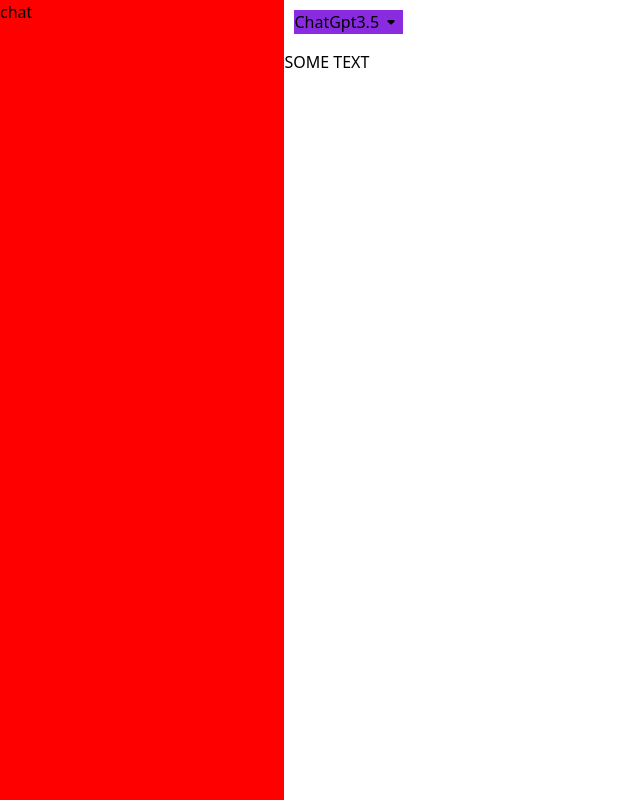
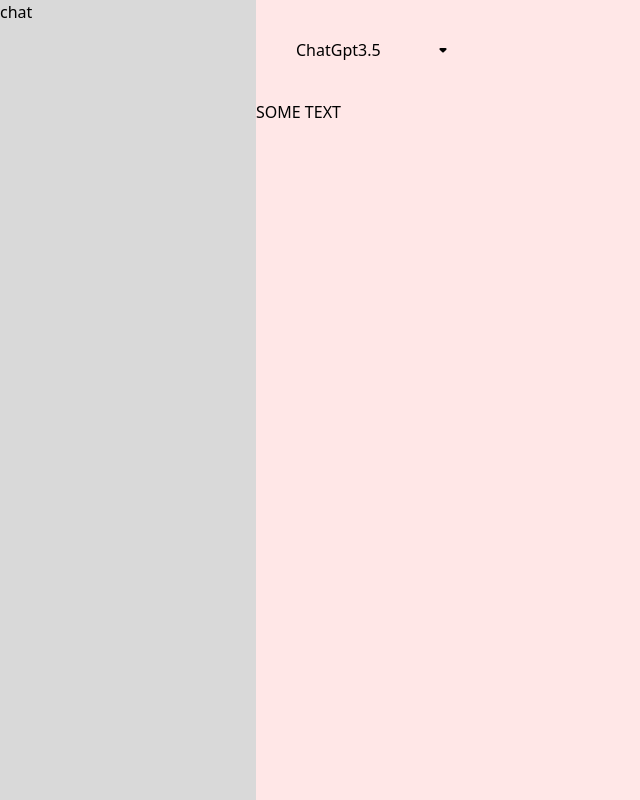
Before and after one commit to mykola-mmm/react-chatgpt, a React (Vite) app: page / in a window 1280 px wide. Shown: the whole page, without its empty margins (0-640 px from the left). Built offline with nearby package versions, Linux system fonts and the light colour scheme.

Commit message:
added logos, fixed key render issue

```diff
--- a/src/components/dropdown/dropdown.jsx
+++ b/src/components/dropdown/dropdown.jsx
@@ -2,57 +2,96 @@ import React from "react";
 import ArrowDropDownRoundedIcon from "@mui/icons-material/ArrowDropDownRounded";
 import { useState, useRef, useEffect, useCallback } from "react";
 import detectClickOutside from "../../utils/detectClickOutside";
+import Switch from "@mui/material/Switch";
+import InfoOutlinedIcon from '@mui/icons-material/InfoOutlined';
+
+const modelList = [
+  {
+      "logo_path": "/chatgpt3.5.png",
+      "name": "ChatGPT-3.5",
+      "description": "ChatGPT-3.5 is a state-of-the-art language model developed by OpenAI, capable of understanding and generating human-like text based on the input it receives. It builds upon the success of previous iterations and incorporates advancements in natural language processing and machine learning techniques."
+  },
+  {
+      "logo_path": "/chatgpt3.5.png",
+      "name": "ChatGPT-4",
+      "description": "ChatGPT-4 represents the next evolution in conversational AI technology. Building upon the foundations of its predecessors, ChatGPT-4 boasts even greater capabilities in understanding context, generating coherent responses, and exhibiting more nuanced language understanding. It sets a new standard for human-like interactions in AI-driven conversations."
+  }
+]
 
 
 export default function DropDown() {
   const [isDropDownOpen, setIsDropDownOpen] = useState(false);
 
-const tst_ref = useRef("button_tst");
+  const dropdownButtonRef = useRef();
   return (
     <>
-      <button  ref={tst_ref} onClick={() => setIsDropDownOpen(!isDropDownOpen)}>
-        <span className="model-name">ChatGpt</span>
-        <span className="version">3.5</span>
+      <button
+        ref={dropdownButtonRef}
+        onClick={() => setIsDropDownOpen(!isDropDownOpen)}
+      >
+        <span className="model-name">
+          ChatGpt
+          <span className="version">3.5</span>
+        </span>
         <ArrowDropDownRoundedIcon />
       </button>
       {isDropDownOpen && (
         <DropDownMenu
           onClickOutsideHandler={setIsDropDownOpen}
+          exceptionElementsRef={[dropdownButtonRef]}
         />
       )}
     </>
   );
 }
 
-function DropDownMenu({ onClickOutsideHandler }) {
+function DropDownMenu({ onClickOutsideHandler, exceptionElementsRef = [] }) {
 
-    const tst_ref = useRef("button_tst");
-      const wrapperRef = useRef("menu");
-      detectClickOutside(wrapperRef, () => {
-        onClickOutsideHandler(false);
-      }, [tst_ref]);
+  const [switchOn, setSwitchOn] = useState(false);
+
+  const wrapperRef = useRef("menu");
+  detectClickOutside(wrapperRef, exceptionElementsRef, () => {
+    onClickOutsideHandler(false);
+  });
 
   return (
     <>
       <div className="dropdownmenu-wrapper" ref={wrapperRef}>
         <div className="dropdownmenu-header">
-          <span></span>
+          <span>Model</span>
+          <InfoOutlinedIcon />
         </div>
         <div className="model-list">
-          <DropDownMenuModel />
+          {
+            modelList.length > 0
+            ? modelList.map((model, index) => {
+              return (
+                DropDownMenuItem({...model, index})
+              )
+            })
+            : null
+          }
+        </div>
+          <div className="dropdownmenu-footer" onClick={()=>setSwitchOn(!switchOn)}>
+          <div className="extra-options">
+            <img src="" alt="" />
+            <span>Model</span>
+          </div>
+
+          <Switch checked={switchOn}></Switch>
         </div>
       </div>
     </>
   );
 }
 
-function DropDownMenuModel() {
+function DropDownMenuItem({logo_path, name, description, index}) {
   return (
-    <>
-      <div className="model">
-        <span>ChatGPT</span>
-        <span>3.5</span>
+      <div className="model-wrapper" key={index}>
+        <img src={logo_path} alt="" />
+        <div className="model-info"></div>
+        <h2>{name}</h2>
+        <span>{description}</span>
       </div>
-    </>
   );
 }
--- a/src/pages/chatpage/chatpage.scss
+++ b/src/pages/chatpage/chatpage.scss
@@ -8,38 +8,82 @@
         width: 100%;
         height: 100%;
 
-        background-color: red;
+        background-color: rgb(217, 217, 217);
     }
 
     .right{
         display: flex;
-        flex: 7;
+        flex: 8;
         width: 100%;
         height: 100%;
-        background-color: white;
+        background-color: rgb(255, 231, 231);
         .content-wrapper{
             width: 100%;
             height: 100%;
             .header{
                 display: flex;
                 flex-direction: column;
+                justify-content: center;
                 width: 100%;
-                height: 50px;
+                height: 100px;
                 padding: 10px;
                 button {
                     display: flex;
                     width: max-content;
-                    background-color: blueviolet;
+                    // background-color: blueviolet;
+                    padding: 10px 30px;
+                    border-radius: 5px;
+                    justify-content: space-between;
+                    gap: 50px;
+                    &:hover{
+                        background-color: rgb(244, 202, 202);
+                    }
 
                 }
 
                 .dropdownmenu-wrapper {
                     position: absolute;
                     left: inherit;
-                    display: flex;
-                    background-color: red;
-                    margin-top: 50px;
+                    top: 70px;
+                    display: inline-block;
+                    flex-direction: column;
+                    background-color: white;
+                    min-width: 300px;
+                    max-width: 50%;
+
                     z-index: 9999;
+                    padding: 10px 20px;
+                    border-radius: 5px;
+                    .dropdownmenu-header{
+                        display: flex;
+                        justify-content: space-between;
+                        width: 90%;
+
+                    }
+                    .model-list {
+                        display: flex;
+                        flex-direction: column;
+                        padding: 0px 20px;
+                        margin: 0px -20px;
+                        border-bottom: 1px solid black;
+                        .model-wrapper {
+                            img{
+                                width: 20px;
+                                height: 20px;
+                            }
+                        }
+                    }
+                    .dropdownmenu-footer{
+                        display: flex;
+                        justify-content: space-between;
+                        align-items: center;
+                        padding: 5px 10px 5px;
+                        margin-top: 5px;
+                        border-radius: 5px;
+                        &:hover{
+                            background-color: rgb(135, 119, 119);
+                        }
+                    }
                 }
             }
         }
--- a/src/utils/detectClickOutside.js
+++ b/src/utils/detectClickOutside.js
@@ -1,6 +1,6 @@
 import { useEffect } from "react";
 
-export default function detectClickOutside(ref, onClickOutside, exceptionElementsRef = []) {
+export default function detectClickOutside(ref, exceptionElementsRef = [], onClickOutside) {
     useEffect(() => {
       /**
        * Invoke Function onClick outside of element
```
Also changed, not shown: public/chatgpt3.5.png (added).
